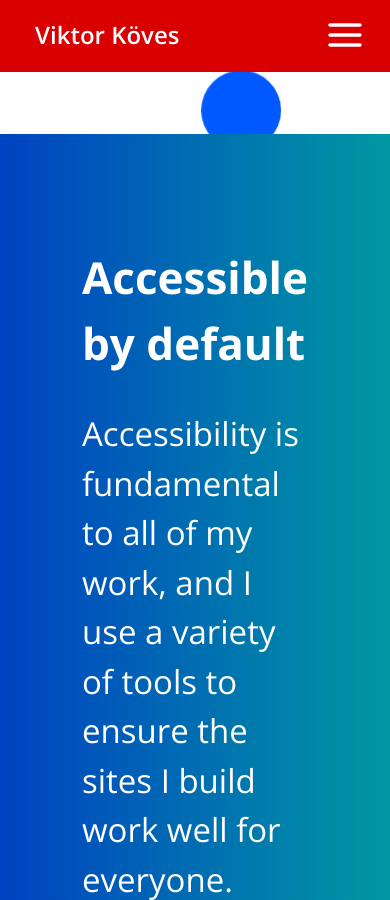
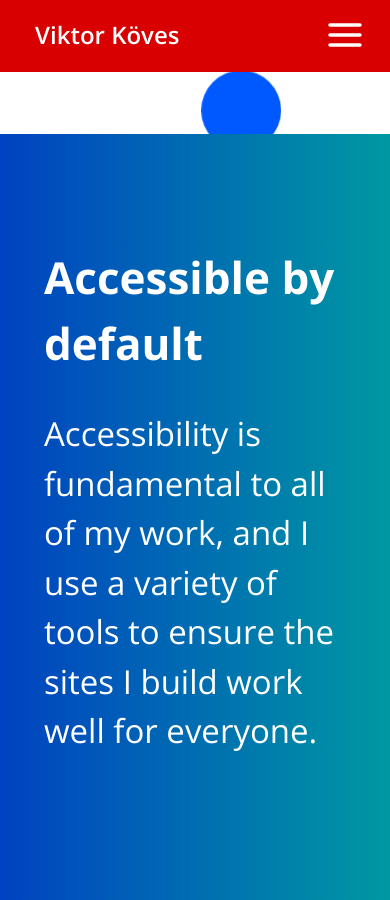
Before and after one commit to vkoves/vkoves.github.io, a Jekyll site: the page built from index.html, in a window 390 px wide and 900 px high, scrolled down 1157 px. Built offline with Jekyll 4.4.1, drawn with Linux system fonts in a browser that asks for light colours.

Commit message:
Improved homepage mobile responsiveness

```diff
--- a/css/index.scss
+++ b/css/index.scss
@@ -305,34 +305,10 @@
   100% { opacity: 1; }
 }
 
-
-/**
- * Smaller Desktop - shrink images and reduce some spacing
- */
-@media (max-width: 1200px) {
-  .main-cont {
-    grid-template-columns: auto auto;
-
-    .img-cont {
-      height: 70%;
-      margin-left: 2rem;
-      align-self: center;
-    }
-
-    .text-cont { margin-left: 2rem; }
-  }
-
-  .hero {
-    svg { padding: 0 !important; }
-
-    .sect-inner { padding: 5rem 3rem; }
-  }
-}
-
 /**
  * Tablet & Mobile - Switch to vertical layout
  */
-@media (max-width: 1000px) {
+@media (max-width: 1200px) {
   .main-cont {
     // Switch to one column layout
     grid-template-rows: auto auto;
@@ -348,11 +324,6 @@
       max-width: 400px;
       height: auto;
       margin: auto;
-
-      svg {
-        width: 100%;
-        height: auto;
-      }
     }
 
     .text-cont {
@@ -374,11 +345,19 @@
     height: auto;
 
     // The a11y image has a tall aspect ratio, so make it less wide
-    &.-a11y-sect .sect-inner svg { width: 50%; }
+    &.-a11y-sect .sect-inner svg { width: 40%; }
+
+    &.-hire-sect .sect-inner {
+      h2 { font-size: 3rem; }
+
+      a { font-size: 1.5rem; }
+    }
 
     .sect-inner {
       flex-direction: column;
-      padding: 5rem 2rem;
+      justify-content: space-around;
+      padding: 5rem 0rem;
+      min-height: 80vh;
       gap: 3rem;
 
       h2 {
@@ -386,8 +365,8 @@
         font-size: 1.5rem;
       }
 
-      img {
-        width: 100%;
+      svg {
+        width: 80%;
         height: auto;
       }
     }
```
